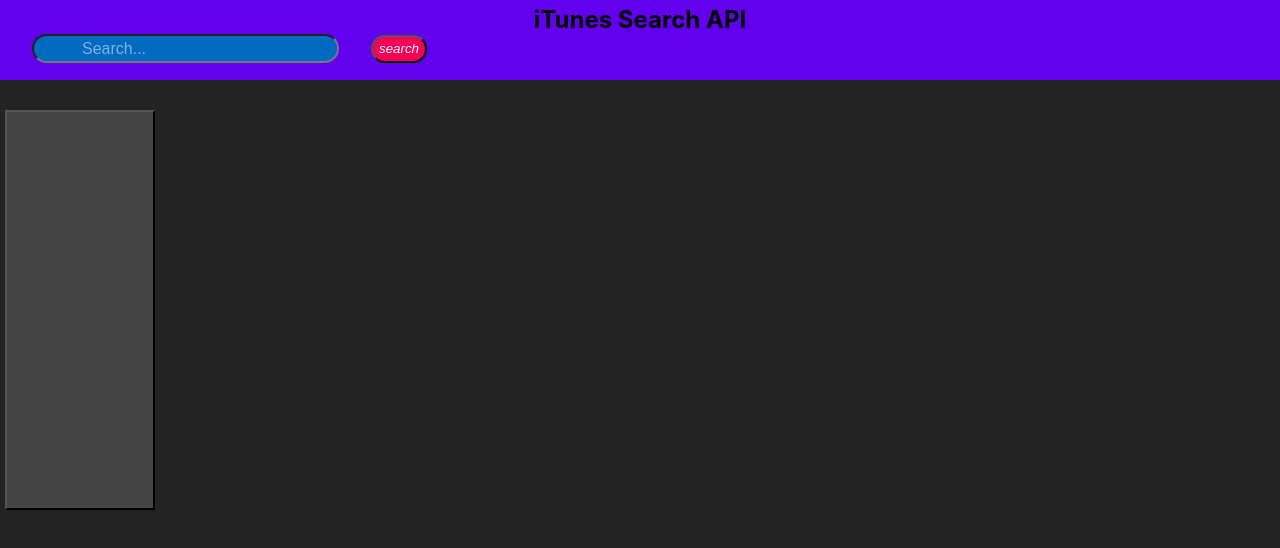
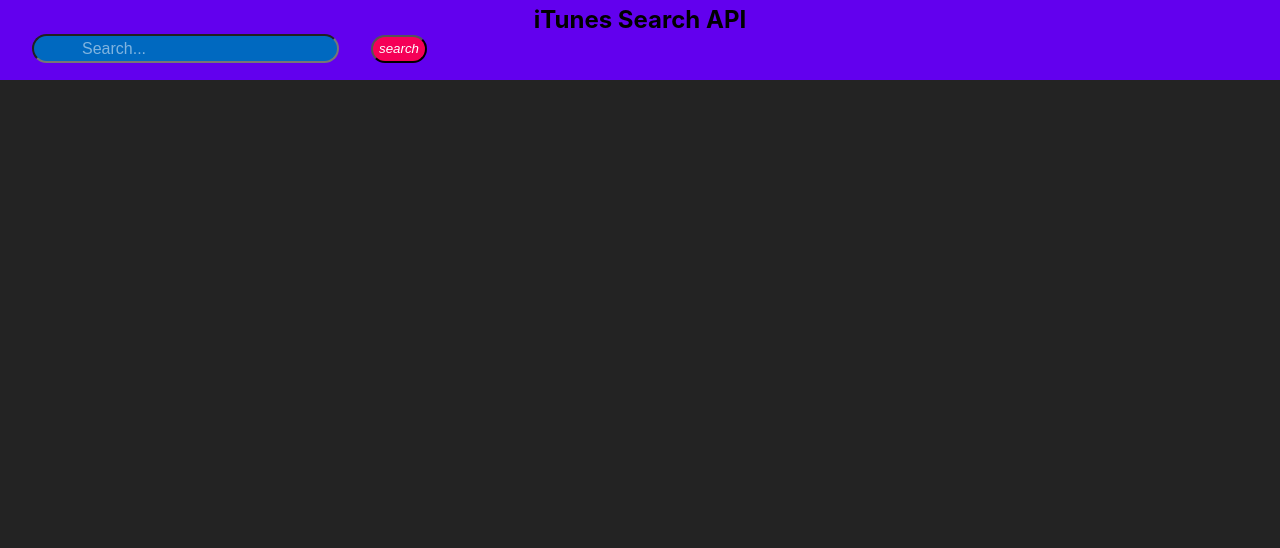
Before and after one commit to verilito/ProjetWeb, a React (Create React App) app in the folder frontend/: page / in a window 1280 px wide. Shown: the top 548 px of the page. Built offline with nearby package versions, Linux system fonts and the light colour scheme.

Commit message:
FrontEnd

```diff
--- a/frontend/src/App.js
+++ b/frontend/src/App.js
@@ -30,10 +30,12 @@
 
   async updateSearch(text) {
     const response = await itunesApiRequest(text);
+    console.log("1");
     this.setState({ searchResults: response.results });
   }
   async updateMovie(trackId) {
     const response2 = await itunesApiRequest(trackId);
+    console.log("2");
     this.setState({ searchMovie: response2.results });
   }
   render() {
@@ -47,8 +49,8 @@
         <Content>
           <Header startSearch={this.updateSearch} />
           <ItemsList items={searchResults} />
-          <Item startMovie={this.updateMovie} />
-          <Widget1 movie={searchMovie} />
+          <Widget1 startMovie={this.updateMovie}
+            movie={searchMovie} />
         </Content>
       </>
     );
--- a/frontend/src/Item.js
+++ b/frontend/src/Item.js
@@ -24,9 +24,12 @@
 	text-overflow: ellipsis;
 `;
 
+function startMovie(trackId) {
+    return trackId;
+}
 const Item = ({ kind, trackId, artistName, trackName, artworkUrl100 }) => (
 
-    <Card onClick={() => { return trackId }}>
+    <Card onClick={() => startMovie(trackId)}>
 
         <div>{kind}</div>
         <div>{trackId}</div>
@@ -39,5 +42,4 @@
 
 );
 
-
 export default Item;
```
